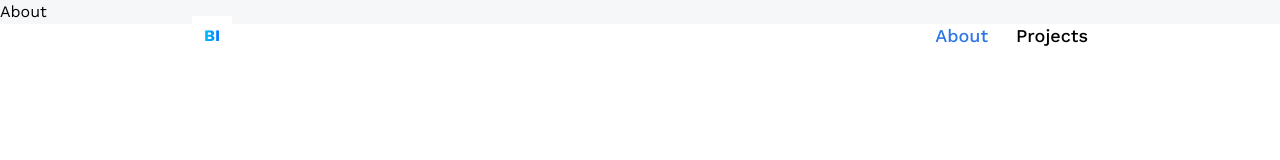
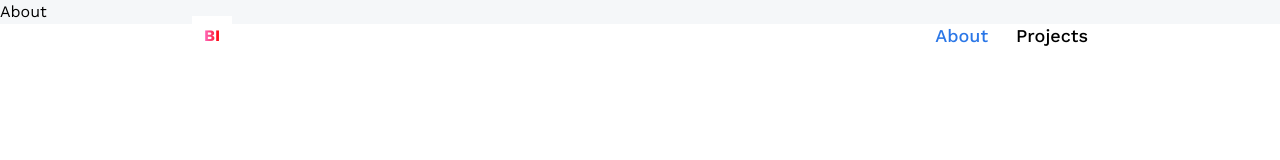
Before and after one commit to Beti28/Portfolio, a React (Vite) app: page /about in a window 1280 px wide. Shown: the top 160 px of the page. Built offline with nearby package versions, Linux system fonts and the light colour scheme.

Commit message:
fixing the color of the logo

```diff
--- a/src/components/Navbar.jsx
+++ b/src/components/Navbar.jsx
@@ -5,7 +5,7 @@ const Navbar = () => {
    <header className="header">
     <NavLink to='/' className='w-10 h-10 rounded-1g bg-white
     items-center justify-center flex font-bold'>
-    <p className="blue-gradient_text">BI</p>
+    <p className="pink-to-red-gradient_text">BI</p>
     </NavLink>
     <nav className="flex text-lg gap-7 font-medium">
         <NavLink to="/about" className={({isActive}) => isActive ? 'text-blue-500' : 'text-black'}>
--- a/src/index.css
+++ b/src/index.css
@@ -33,11 +33,9 @@ body:has(.card[data-color="green"]:hover) {
   .subhead-text {
     @apply font-semibold sm:text-3xl text-xl relative font-poppins;
   }
-
-  .blue-gradient_text {
-    @apply bg-gradient-to-r from-[#00c6ff] to-[#0072ff] bg-clip-text text-transparent;
+  .pink-to-red-gradient_text {
+    @apply bg-gradient-to-r from-[#FF6EC7] to-[#FF0000] bg-clip-text text-transparent;
   }
-
   .input {
     @apply bg-white border border-gray-200 text-gray-900 text-sm rounded-lg focus:ring-blue-500 focus:border-blue-500 block w-full p-2.5 mt-2.5 font-normal shadow-card;
   }
```
